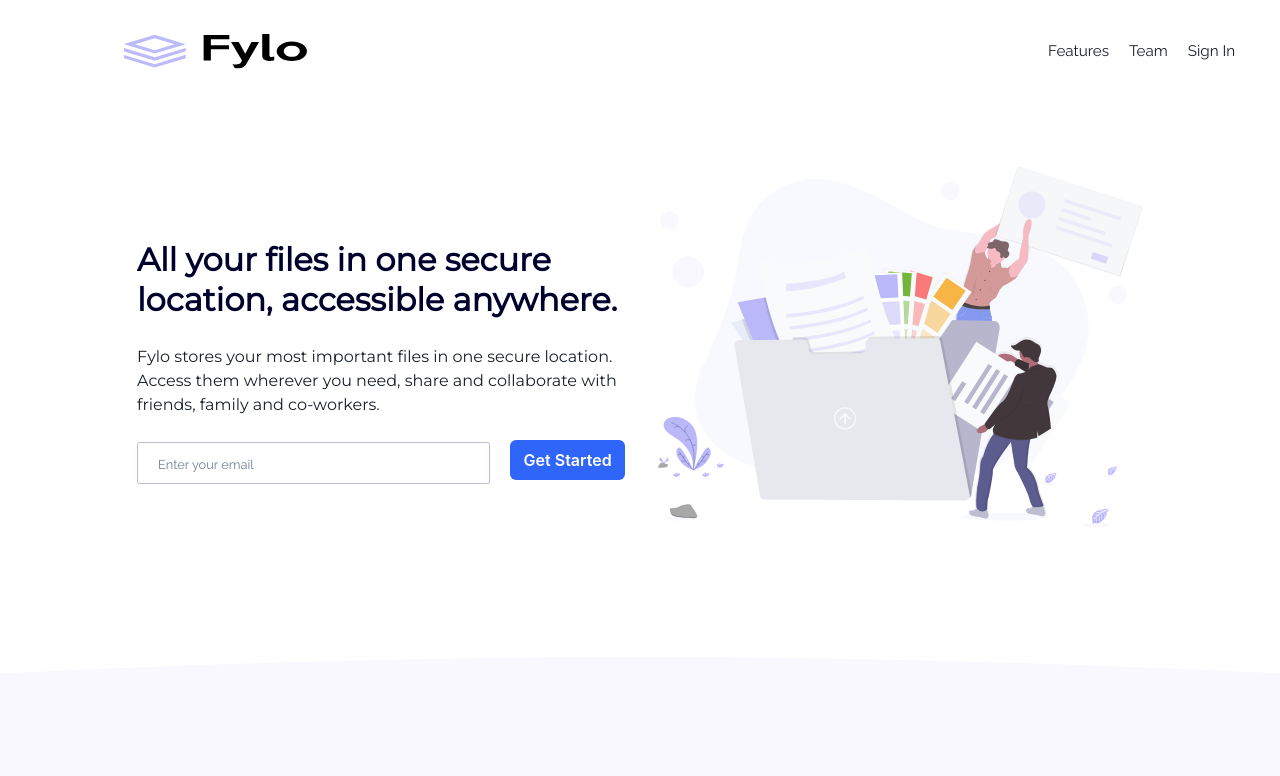
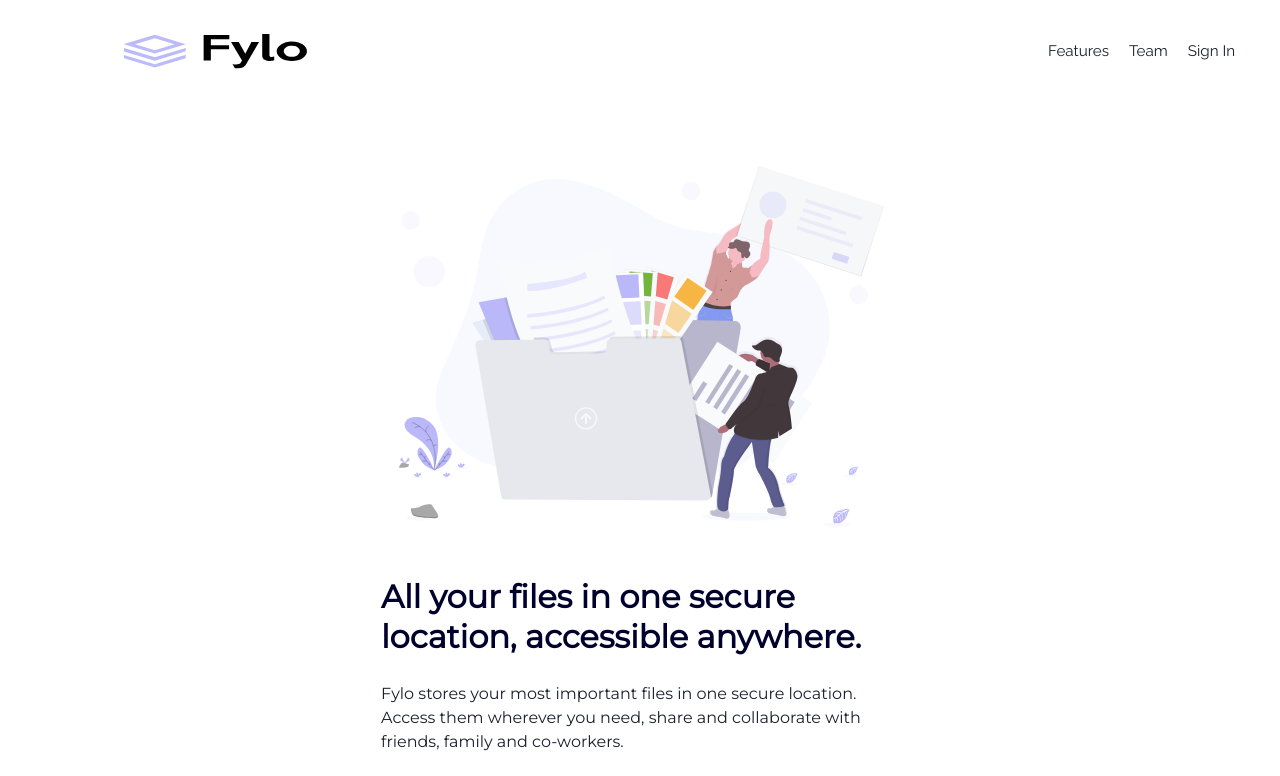
Before and after one commit to Mowah-Chibuike/Fylo-React-, a React (Create React App) app: page / in a window 1280 px wide. Shown: the top 776 px of the page. Built offline with nearby package versions, Linux system fonts and the light colour scheme.

Commit message:
made some changes

```diff
--- a/src/components/Hero/Hero.css
+++ b/src/components/Hero/Hero.css
@@ -24,6 +24,7 @@
     flex-direction: column;
     justify-content: center;
     align-items: center;
+    text-align: center;
   }
 }
 @media screen and (min-width: 1024px) {
--- a/src/components/Hero/Hero.jsx
+++ b/src/components/Hero/Hero.jsx
@@ -15,23 +15,23 @@ const Hero = () => {
           <NavBar/>
           <Box
             className='hero-main'
-            display={{lg:'flex'}}
-            flexDirection={{lg: 'row-reverse'}}
-            justifyContent={{lg:'center'}}
-            alignItems={{lg:'center'}}
+            display={{sm: 'flex', lg:'flex'}}
+            flexDirection={{sm: 'column', lg: 'reverse'}}
+            justifyContent={{sm: 'center', lg:'center'}}
+            alignItems={{sm:'center', lg:'center'}}
             w='100%'
             pl='30px'
             pr='30px'
             mt='5rem'>
             <img className='hero-image' src={first} alt="" />
             <Box
-            w={{base: '100%', lg: '40%'}}
+            w={{lg: '40%'}}
             mr={{lg: '30px'}}>
             <Text
               className='hero-text1'
               fontSize='2rem'
               lineHeight='2.5rem'
-              textAlign={{base: 'center', lg: 'left'}}
+              textAlign={{ lg: 'left'}}
 
               >
                 All your files in one secure location, accessible anywhere.
@@ -39,7 +39,7 @@ const Hero = () => {
             <Text
             className='paragraph'
             fontSize='1rem'
-            textAlign={{base: 'center', lg: 'left'}}
+            textAlign={{lg: 'left'}}
             mt={{base: '25px'}}>
               Fylo stores your most important files in one secure location. Access them wherever you need, share and collaborate with friends, family and co-workers.</Text>
             <InputEl content='Get Started' placeholder='Enter your email' lgButtonWidth='30%' flexDirection='row' marginLeft='20px'/>
```
